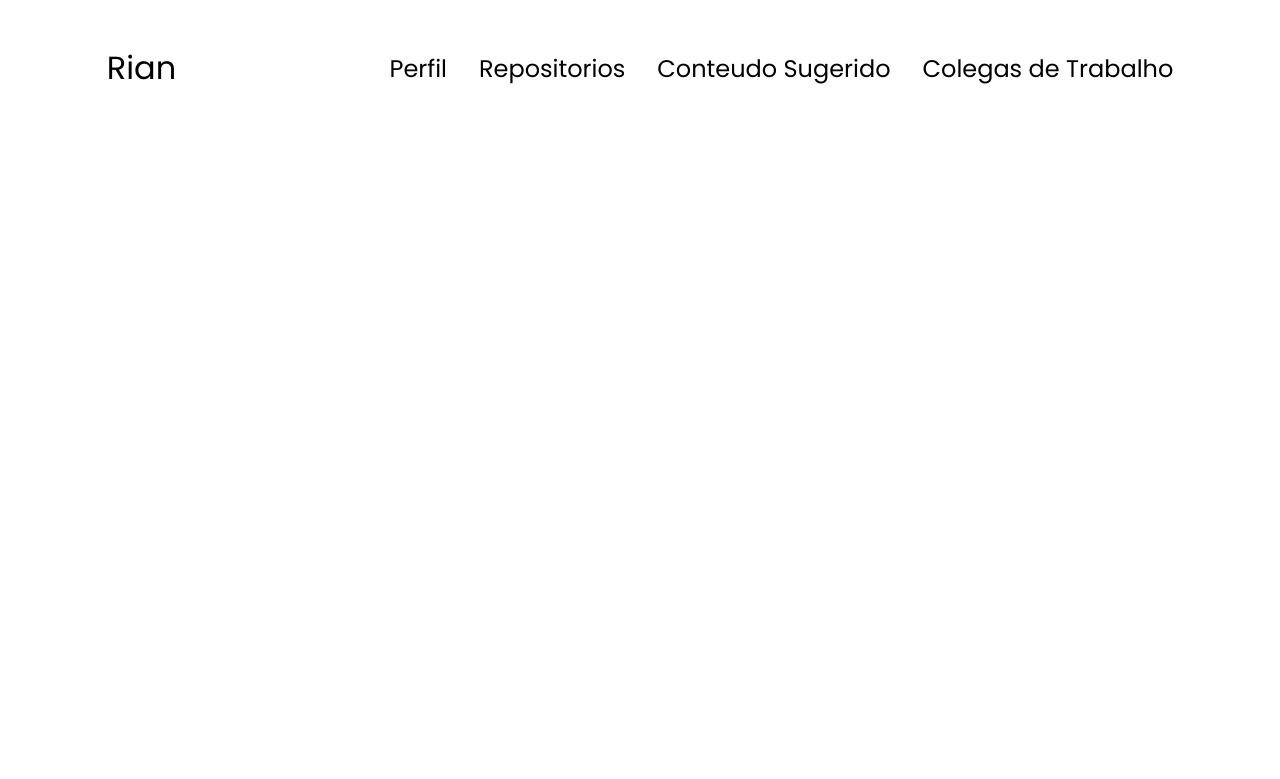
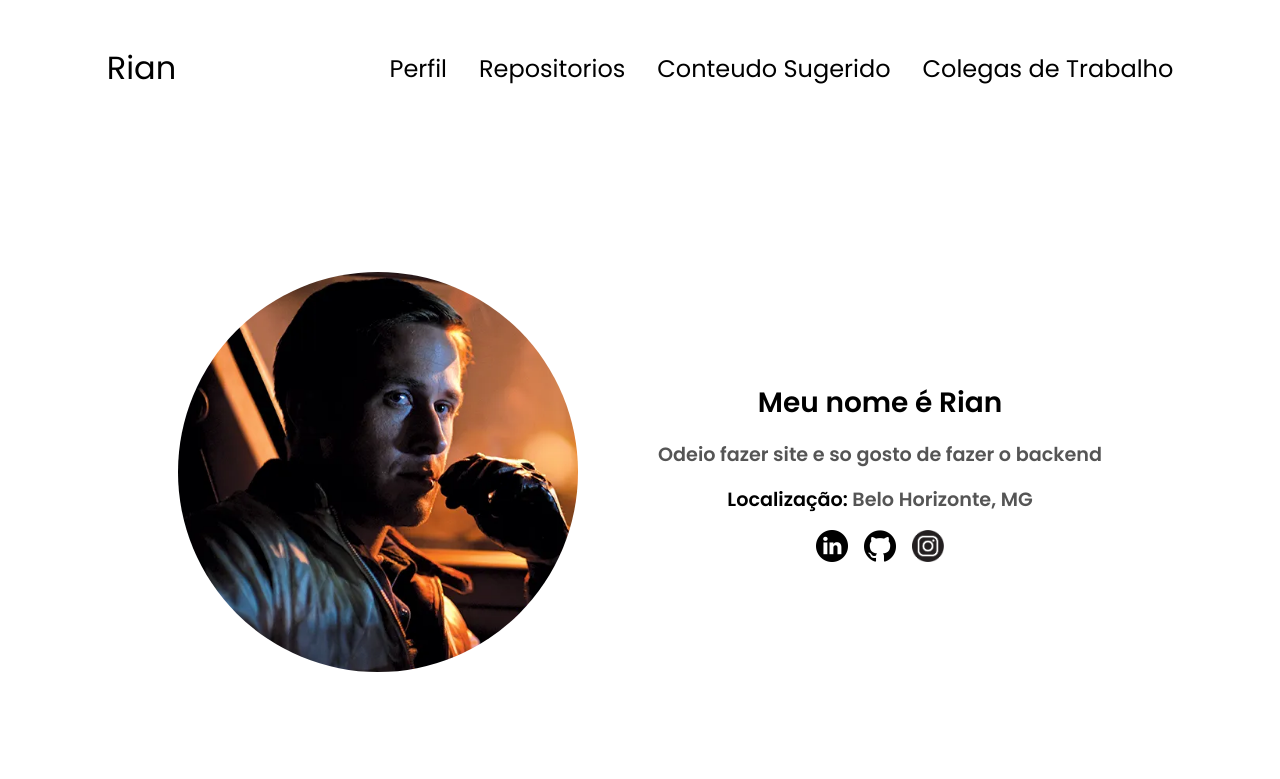
Before and after one commit to rianpuc/sitepessoal, a website: page public/index.html in a window 1280 px wide. Drawn offline with Linux system fonts and the light colour scheme.

Commit message:
perfil concluido

```diff
--- a/public/assets/css/styles.css
+++ b/public/assets/css/styles.css
@@ -137,3 +137,73 @@ a:hover{
 .menu-icon span:first-child{
     transform: none;
 }
+
+/* Secoes */
+
+section {
+    padding-top: 4vh;
+    height: 96vh;
+    margin: 0 10rem;
+    box-sizing: border-box;
+    min-height: fit-content;
+}
+
+#perfil {
+    display: flex;
+    justify-content: center;
+    gap: 5rem;
+    height: 80vh;
+}
+
+.foto_de_perfil {
+    display: flex;
+    height: 400px;
+    width: 400px;
+    margin: auto 0;
+}
+
+.foto_de_perfil img{
+    border-radius: 200px;
+}
+
+.apresentacao {
+    align-self: center;
+    text-align: center;
+}
+
+.apresentacao p{
+    font-weight: 600;
+}
+
+.apresentacao_p1{
+    text-align: center;
+}
+
+.apresentacao_p1{
+    color: black;
+    font-size: 1.75rem;
+    margin-bottom: 1rem;
+}
+
+.apresentacao_p2{
+    font-size: 1.2rem;
+    margin-bottom: 1rem;
+}
+
+.apresentacao_p2 span{
+    color: black;
+}
+
+#redes-container {
+    display: flex;
+    justify-content: center;
+    margin-top: 1rem;
+    gap: 1rem;
+}
+
+/* Icones */
+
+.icon{
+    cursor: pointer;
+    height: 2rem;
+}
--- a/public/index.html
+++ b/public/index.html
@@ -35,6 +35,21 @@
         </div>
       </div>
     </nav>
+    <section id="perfil">
+        <div class="foto_de_perfil">
+            <img src="assets/img/foto.png" alt="Foto de Perfil">
+        </div>
+        <div class="apresentacao">
+            <p class="apresentacao_p1">Meu nome é Rian</p>
+            <p class="apresentacao_p2">Odeio fazer site e so gosto de fazer o backend</p>
+            <p class="apresentacao_p2"><span>Localização:</span> Belo Horizonte, MG</p>
+            <div id="redes-container">
+                <img src="assets/img/linkedin.png" alt="Perfil Linkedin" class="icon" onclick="location.href='https://www.linkedin.com/in/rian-eduardo-dias-lopes-4296511b7/'">
+                <img src="assets/img/github.png" alt="Perfil Github" class="icon" onclick="location.href='https://www.github.com/rianpuc'">
+                <img src="assets/img/instagram.png" alt="Perfil instagram" class="icon" onclick="location.href='https://www.instagram.com/rian.dll'">
+            </div>
+        </div>
+    </section>
     <script src="assets/scripts/app.js"></script>
   </body>
 </html>
```
Also changed, not shown: public/assets/img/foto.png (added), public/assets/img/github.png (added), public/assets/img/instagram.png (added), public/assets/img/linkedin.png (added).
